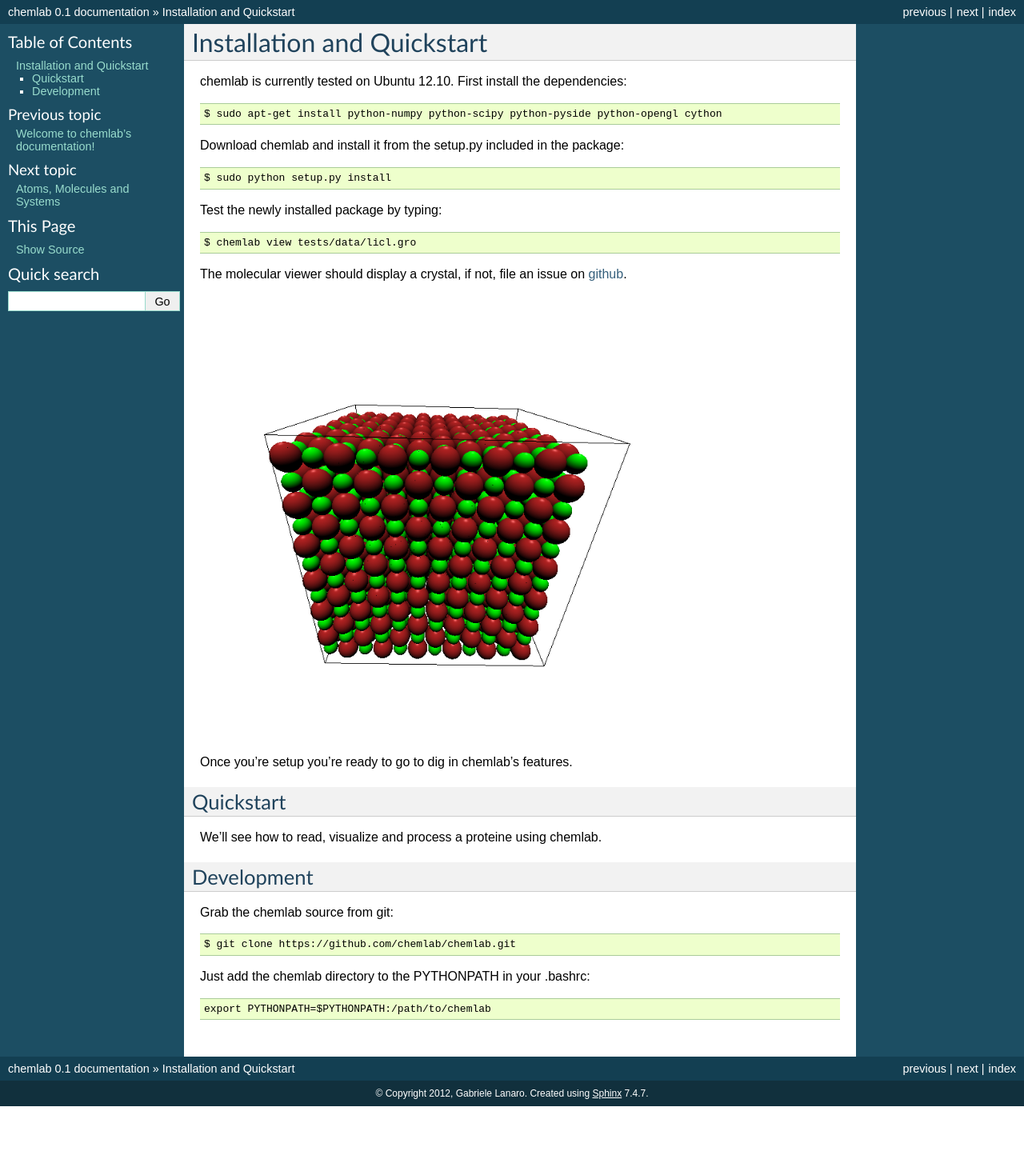
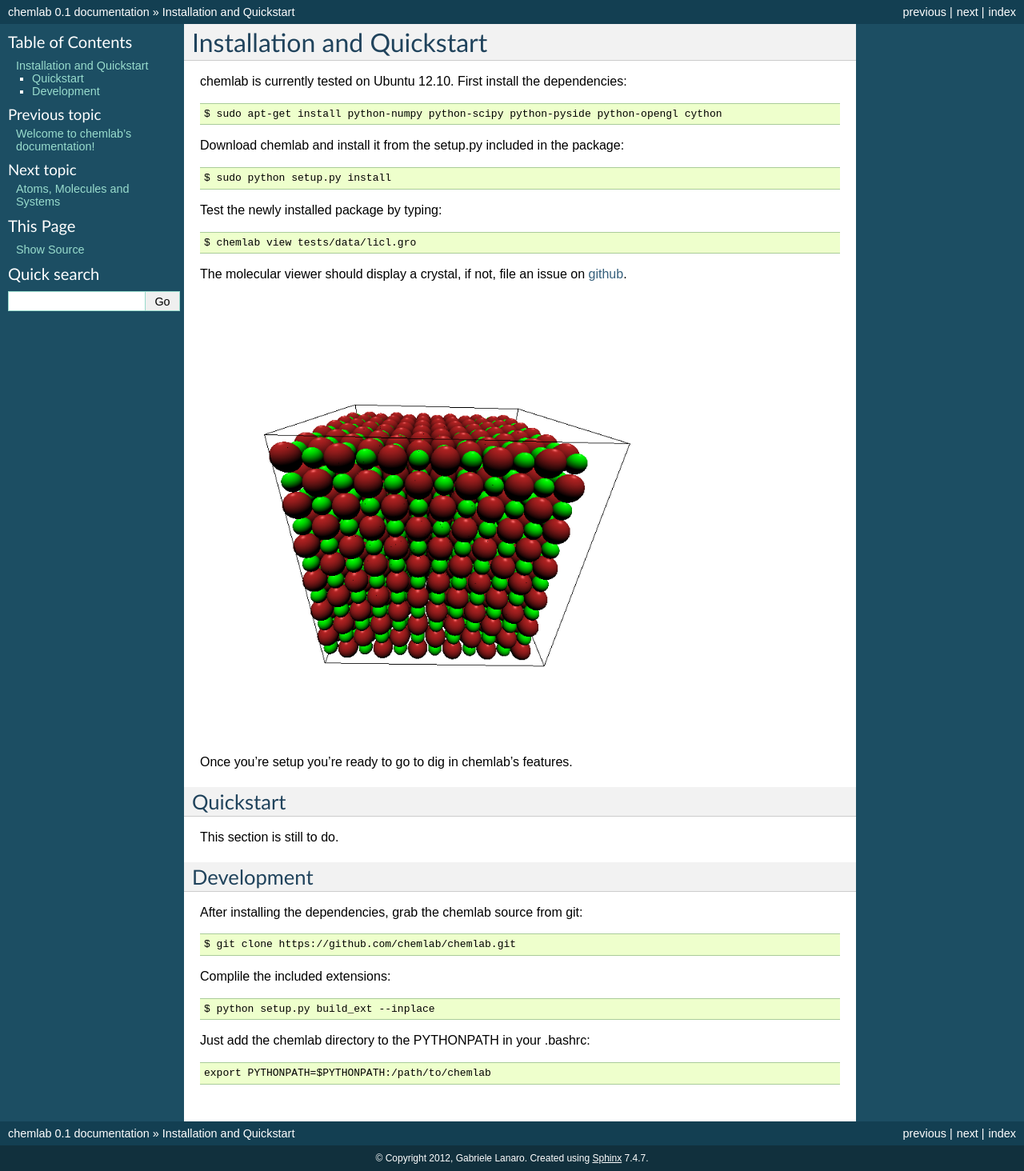
Before and after one commit to chemlab/chemlab, a Sphinx documentation site: the page built from docs/installation.rst, in a window 1280 px wide. Shown: the whole page at 80% size. Built offline with Sphinx 7.4.7, drawn with Linux system fonts in a browser that asks for light colours; formulas are drawn with MathJax 3; before the commit the page ends 1383 px from its top, so only the background shows below that.

Commit message:
Updated installation instructions

```diff
--- a/docs/installation.rst
+++ b/docs/installation.rst
@@ -27,15 +27,19 @@
 Quickstart
 ----------
 
-We'll see how to read, visualize and process a proteine using chemlab.
+This section is still to do.
 
 
 Development
 -----------
 
-Grab the chemlab source from git::
+After installing the dependencies, grab the chemlab source from git::
 
     $ git clone https://github.com/chemlab/chemlab.git
+
+Complile the included extensions::
+
+    $ python setup.py build_ext --inplace
 
 Just add the chemlab directory to the PYTHONPATH in your .bashrc::
 
```
Also changed, not shown: 1 other file.
